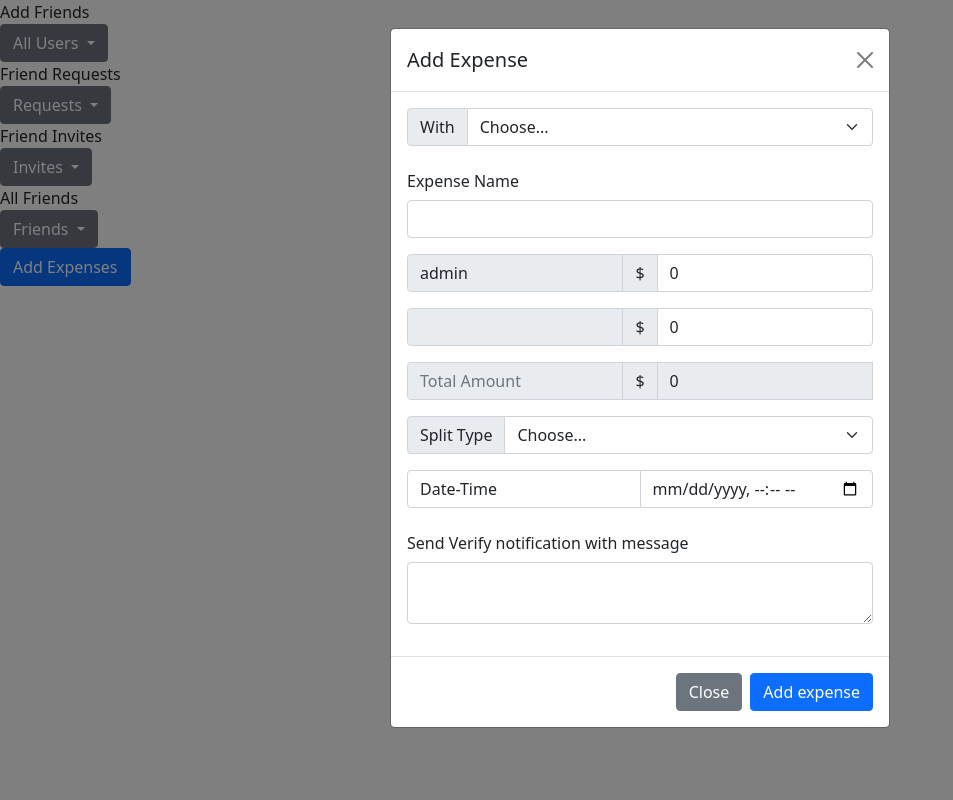
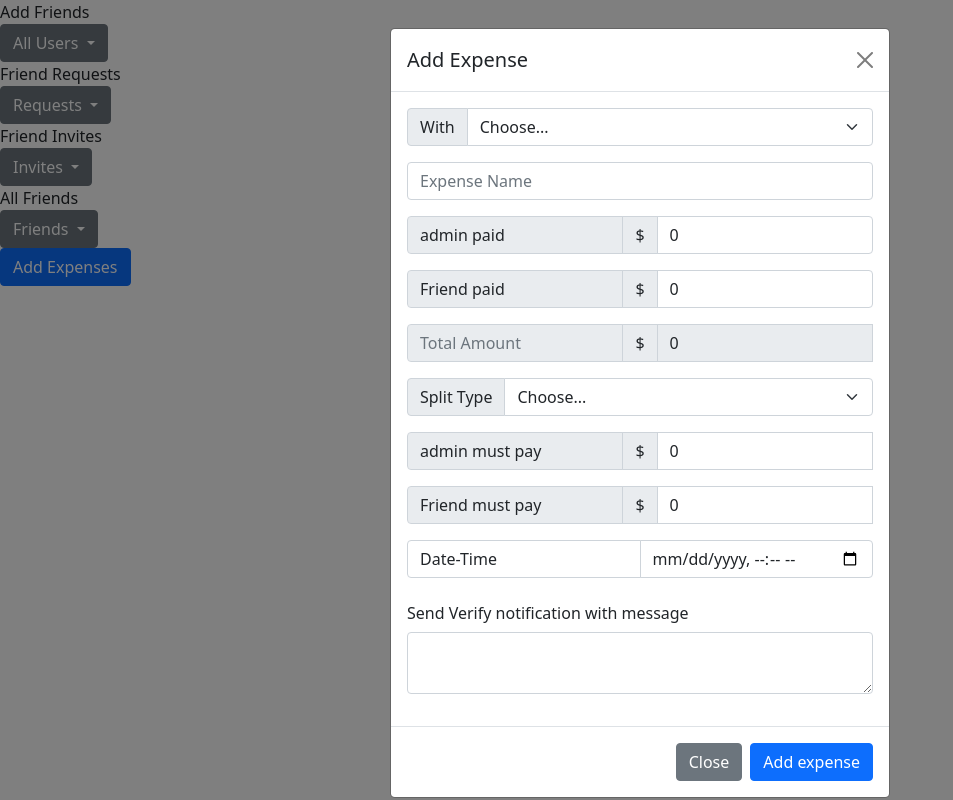
Before and after one commit to Parth971/ET, a Django app: page /add_friend/ in a window 1280 px wide, after a click on "Add Expenses". Shown: the whole page, without its empty margins (0-953 px from the left). Run offline with Django 4.2, Linux system fonts and the light colour scheme; a user stored in the database is signed in; data comes from the database, SQL or seed files in the repository; both versions use the stored data as it was after the commit; some libraries are stand-ins or nearby versions.

Commit message:
working on friend expense validations.

```diff
--- a/Final Project Code/home/views.py
+++ b/Final Project Code/home/views.py
@@ -3,7 +3,7 @@ from email import message
 from django.shortcuts import render, redirect
 from django.http import HttpResponse
 
-from home.models import CustomUser, Activity, Group, Group_Membership, Friend
+from home.models import CustomUser, Activity, Group, Group_Membership, Friend, Bill, Settlement
 from django.db.models import Q
 from django.contrib.auth import logout
 from django.contrib.auth import authenticate, login
@@ -12,7 +12,7 @@ from django.db.utils import IntegrityError
 import sqlite3
 import re
 import json
-import datetime
+from datetime import datetime
 
 # helper funtions
 def check(email):
@@ -56,6 +56,26 @@ def is_phone_valid(s):
     Pattern = re.compile("(0|91)?[7-9][0-9]{9}")
     return Pattern.match(s)
 
+def get_amount_parted(lis, split_type):
+    total_amount = sum(lis)
+
+    if split_type=='Equal':
+        return [total_amount/len(lis) for i in range(len(lis))]
+    elif split_type=='Exact':
+        pass
+    elif split_type=='Percentage':
+        pass
+    else:
+        print(split_type + ' - not valid')
+        return
+
+
+
+
+def get_paid_debts(current_paid_amount, must_pay):
+    if current_paid_amount >= must_pay:
+        return (current_paid_amount, 0)
+    return(current_paid_amount, must_pay-current_paid_amount)
 
 # return json_data
 def invite_friend(request):
@@ -124,7 +144,7 @@ def accept_reject_friend_request(request):
             current_group.save()
         except IntegrityError as e:
             data = {
-                'message' : 'Sent invite Failed'+str(e)
+                'message' : 'Accept request Failed - ' + str(e)
             }
             json_data = json.dumps(data)
     else:
@@ -140,7 +160,7 @@ def accept_reject_friend_request(request):
 
         except IntegrityError as e:
             data = {
-                'message' : 'Sent invite Failed'+str(e)
+                'message' : 'Reject request Failed - '+str(e)
             }
             json_data = json.dumps(data)
             return json_data
@@ -152,7 +172,50 @@ def accept_reject_friend_request(request):
 
     return json_data
 
+def add_expense(request):
+    friend_id = request.POST.get('friend_id')
+    expense_name  = request.POST.get('expense_name')
+    total_amount  = request.POST.get('total_amount')
+    current_user_amount  = request.POST.get('current_user_amount')
+    other_user_amount  = request.POST.get('other_user_amount')
+    split_type  = request.POST.get('split_type')
+    dt  = request.POST.get('datetime')
+    message  = request.POST.get('message')
 
+    print(friend_id, expense_name, total_amount, current_user_amount, other_user_amount, split_type, datetime, message)
+
+    try:
+
+        d = datetime.strptime(dt, '%Y-%m-%dT%H:%M')
+
+        b = Bill(bill_name=expense_name, status='PENDING', date=d, amount=int(total_amount), split_type=split_type)
+        b.save()
+
+        friend = CustomUser.objects.get(id=friend_id)
+
+        friend_row = Friends.objects.filter(Q(friend1=friend, friend2=request.user) | Q(friend1=request.user, friend2=friend))[0]
+        grp = friend_row.group_id
+
+        activity = Activity(user_id=friend, sender_id=request.user, group_id=grp, bill_id=b, message_type=split_type, message=message, status='PENDING', date=datetime.now() )
+        activity.save()
+
+        parted_amounts = get_amount_parted([current_user_amount, other_user_amount], split_type=split_type)
+
+        paid, debts = get_paid_debts(current_paid_amount, must_pay)
+
+        # settlement = Settlement(user_id=friend, bill_id=b, group_id=grp, paid=)
+
+        data = {
+            'message' : 'Sent Expense'
+        }
+        json_data = json.dumps(data)
+    except IntegrityError as e:
+        data = {
+            'message' : 'Sent Expense Failed - ' + str(e)
+        }
+        json_data = json.dumps(data)
+
+    return json_data
 
 # Create your views here.
 
@@ -255,16 +318,20 @@ def dashboard(request):
 
 def add_friend(request):
 
-    if request.method == 'POST' and 'friend_id' in request.POST:
+    if request.method == 'POST' and request.POST.get('request_motive') == 'send_friend_request':
         # to invite friend
         json_data = invite_friend(request)
         return HttpResponse(json_data, content_type="application/json")
 
-    if request.method == 'POST' and 'activity_id' in request.POST:
+    if request.method == 'POST' and request.POST.get('request_motive') == 'accept_reject_friend_request':
         # to accept or reject friend request
         json_data = accept_reject_friend_request(request)
         return HttpResponse(json_data, content_type="application/json")
 
+    if request.method == 'POST' and request.POST.get('request_motive') == 'add_expense':
+        # json_data = add_expense(request)
+        json_data = {'1':'1'}
+        return HttpResponse(json_data, content_type="application/json")
 
     # taking all users which is not in friend with current user.
     # this users list doesnt contain users to which friend request is sent
@@ -312,7 +379,3 @@ def add_friend(request):
 
 def add_group(request):
     return HttpResponse('add_group')
-
-
-def add_expense(request):
-    pass
--- a/Final Project Code/templates/home/add_friend.html
+++ b/Final Project Code/templates/home/add_friend.html
@@ -110,19 +110,17 @@
 					</select>
 				</div>
 				<div class="mb-3">
-					<label for="expense_name" class="col-form-label">Expense Name</label>
-					<input type="text" class="form-control" id="expense_name" value='' name='expense_name'>
+					<input type="text" class="form-control" id="expense_name" value='' placeholder='Expense Name' name='expense_name'>
 				</div>
 
-
 				<div class="input-group mb-3">
-					<input type="text" class="form-control" aria-label="Username" value='{{ request.user.username }}' disabled>
+					<input type="text" class="form-control" aria-label="Username" value='{{ request.user.username }} paid' disabled>
 					<span class="input-group-text">$</span>
 					<input type="text" class="form-control" id='current_user_amount' aria-label="amount" value='0'>
 				</div>
 
 				<div class="input-group mb-3">
-					<input type="text" class="form-control" aria-label="Username" disabled>
+					<input type="text" class="form-control" id='other_user' value='Friend paid' aria-label="Username" disabled>
 					<span class="input-group-text">$</span>
 					<input type="text" class="form-control" id='other_user_amount' aria-label="amount" value='0'>
 				</div>
@@ -145,6 +143,24 @@
 						<option value="percentage">Percentage</option>
 					</select>
 				</div>
+
+				<div class="input-group mb-3">
+					<input type="text" class="form-control" value='{{ request.user.username }} must pay' disabled>
+					<span class="input-group-text">$</span>
+					<input type="text" class="form-control" id='current_user_must_pay' value='0'>
+					<span class="input-group-text percentage-span" style='display:none;'>%</span>
+				</div>
+
+				<div class="input-group mb-3">
+					<input type="text" class="form-control" id='other_user2' value='Friend must pay' disabled>
+					<span class="input-group-text">$</span>
+					<input type="text" class="form-control" id='other_user_must_pay' value='0'>
+					<span class="input-group-text percentage-span" style='display:none;'>%</span>
+					<div class="invalid-feedback" id='total_amount_remaining'>
+						Total Amount not same.
+					  </div>
+				</div>
+
 
 				<div class='input-group mb-3'>
 					<label class="form-control" for="datetime-local">Date-Time</label>
@@ -209,6 +225,7 @@
 				data: {
 					csrfmiddlewaretoken: "{{ csrf_token }}",
 					state:"inactive",
+					'request_motive': 'send_friend_request',
 					'friend_id': current_id},
 				type: 'post',
 				success: function(result){
@@ -233,6 +250,7 @@
 				data: {
 					csrfmiddlewaretoken: "{{ csrf_token }}",
 					state:"inactive",
+					'request_motive': 'accept_reject_friend_request',
 					'activity_id': current_id,
 					'state': state },
 				type: 'post',
@@ -268,8 +286,63 @@
 
 		$( "#other_user_amount" ).keyup(validate_amounts);
 
-		$('#friend_name option').click(function() {
-			console.log(this);
+		$('#friend_name').change(function(){
+			if ($('#friend_name option:selected').text() == 'Choose...') {
+				$('#other_user').val('Friend paid');
+				$('#other_user2').val('Friend must pay');
+			}
+			else {
+				$('#other_user').val($('#friend_name option:selected').text()+' paid');
+				$('#other_user2').val($('#friend_name option:selected').text()+' must pay');
+
+			}
+		});
+
+		function must_pay_amounts(){
+			if( isPositiveInteger($('#current_user_must_pay').val()) ) {
+				$('#current_user_must_pay').css('border', '1px solid #ced4da');
+			}
+			else {
+				$('#current_user_must_pay').css('border', '1px solid red');
+				$('#current_user_must_pay').val(0);
+			}
+			if( isPositiveInteger($('#other_user_must_pay').val()) ) {
+				$('#other_user_must_pay').css('border', '1px solid #ced4da');
+			}
+			else {
+				$('#other_user_must_pay').css('border', '1px solid red');
+				$('#other_user_must_pay').val(0);
+			}
+		}
+
+		$( "#current_user_must_pay" ).keyup(must_pay_amounts);
+
+		$( "#other_user_must_pay" ).keyup(must_pay_amounts);
+
+		$('#split_type').change(function() {
+			if ($('#split_type option:selected').text() == 'Choose...'){
+				$('#current_user_must_pay').attr('disabled', false);
+				$('#other_user_must_pay').attr('disabled', false);
+				$('.percentage-span').css('display', 'none');
+			}
+			else if($('#split_type option:selected').text() == 'Equal') {
+				let ta = parseInt($('#total_amount').val());
+				$('#current_user_must_pay').attr('disabled', true);
+				$('#other_user_must_pay').attr('disabled', true);
+				$('#current_user_must_pay').val(ta/2);
+				$('#other_user_must_pay').val(ta/2);
+				$('.percentage-span').css('display', 'none');
+			}
+			else if($('#split_type option:selected').text() == 'Exact') {
+				$('#current_user_must_pay').attr('disabled', false);
+				$('#other_user_must_pay').attr('disabled', false);
+				$('.percentage-span').css('display', 'none');
+			}
+			else if($('#split_type option:selected').text() == 'Percentage') {
+				$('#current_user_must_pay').attr('disabled', false);
+				$('#other_user_must_pay').attr('disabled', false);
+				$('.percentage-span').css('display', 'block');
+			}
 		});
 
 		$('#add_expense').click(function(){
@@ -282,6 +355,8 @@
 			let split_type;
 			let datetime;
 			let message;
+			let current_user_must_pay;
+			let other_user_must_pay;
 
 			if ($('#friend_name option:selected').text() == 'Choose...'){
 				$('#friend_name').css('border', '1px solid red');
@@ -337,6 +412,61 @@
 				split_type = $('#split_type option:selected').val();
 			}
 
+			if( isPositiveInteger($('#current_user_must_pay').val()) ) {
+				$('#current_user_must_pay').css('border', '1px solid #ced4da');
+			}
+			else {
+				$('#current_user_must_pay').css('border', '1px solid red');
+				error = true;
+			}
+
+			if( isPositiveInteger($('#other_user_must_pay').val()) ) {
+				$('#other_user_must_pay').css('border', '1px solid #ced4da');
+			}
+			else {
+				$('#other_user_must_pay').css('border', '1px solid red');
+				error = true;
+			}
+
+			if (split_type == 'equal' && total_amount){
+				if( parseInt($('#current_user_must_pay').val()) + parseInt($('#other_user_must_pay').val()) == total_amount) {
+					$('#total_amount_remaining').css('display','none');
+					current_user_must_pay = $('#current_user_must_pay').val();
+					other_user_must_pay = $('#other_user_must_pay').val();
+				}
+				else {
+					$('#total_amount_remaining').css('display','block');
+					error = true;
+				}
+			}
+
+			if (split_type == 'exact' && total_amount){
+				if( parseInt($('#current_user_must_pay').val()) + parseInt($('#other_user_must_pay').val()) == total_amount) {
+					$('#total_amount_remaining').css('display','none');
+					current_user_must_pay = $('#current_user_must_pay').val();
+					other_user_must_pay = $('#other_user_must_pay').val();
+				}
+				else {
+					$('#total_amount_remaining').css('display','block');
+					error = true;
+				}
+			}
+
+			if (split_type == 'percentage' && total_amount){
+
+				if( parseInt($('#current_user_must_pay').val()) + parseInt($('#other_user_must_pay').val()) == 100 ) {
+					$('#total_amount_remaining').css('display','none');
+					current_user_must_pay = $('#current_user_must_pay').val();
+					other_user_must_pay = $('#other_user_must_pay').val();
+				}
+				else {
+					$('#total_amount_remaining').css('display','block');
+					error = true;
+				}
+			}
+
+
+
 			if($('#datetime-local').val() == '') {
 				$('#datetime-local').css('border', '1px solid red');
 				error = true;
@@ -355,14 +485,14 @@
 			}
 
 			if(!error) {
-				console.log(friend_id);
+				{% comment %} console.log(friend_id);
 				console.log(expense_name);
 				console.log(total_amount);
 				console.log(current_user_amount);
 				console.log(other_user_amount);
 				console.log(split_type);
 				console.log(datetime);
-				console.log(message);
+				console.log(message); {% endcomment %}
 
 				url = '{% url 'add_friend' %}';
 				$.ajax({
@@ -370,7 +500,7 @@
 					data: {
 						csrfmiddlewaretoken: "{{ csrf_token }}",
 						state:"inactive",
-						'request_motive': 'expense',
+						'request_motive': 'add_expense',
 						'friend_id': friend_id,
 						'expense_name': expense_name,
 						'total_amount': total_amount,
@@ -378,7 +508,9 @@
 						'other_user_amount': other_user_amount,
 						'split_type': split_type,
 						'datetime': datetime,
-						'message': message
+						'message': message,
+						'current_user_must_pay': current_user_must_pay,
+						'other_user_must_pay': other_user_must_pay
 					},
 					type: 'post',
 					success: function(result){
```
Also changed, not shown: Final Project Code/db.sqlite3.
